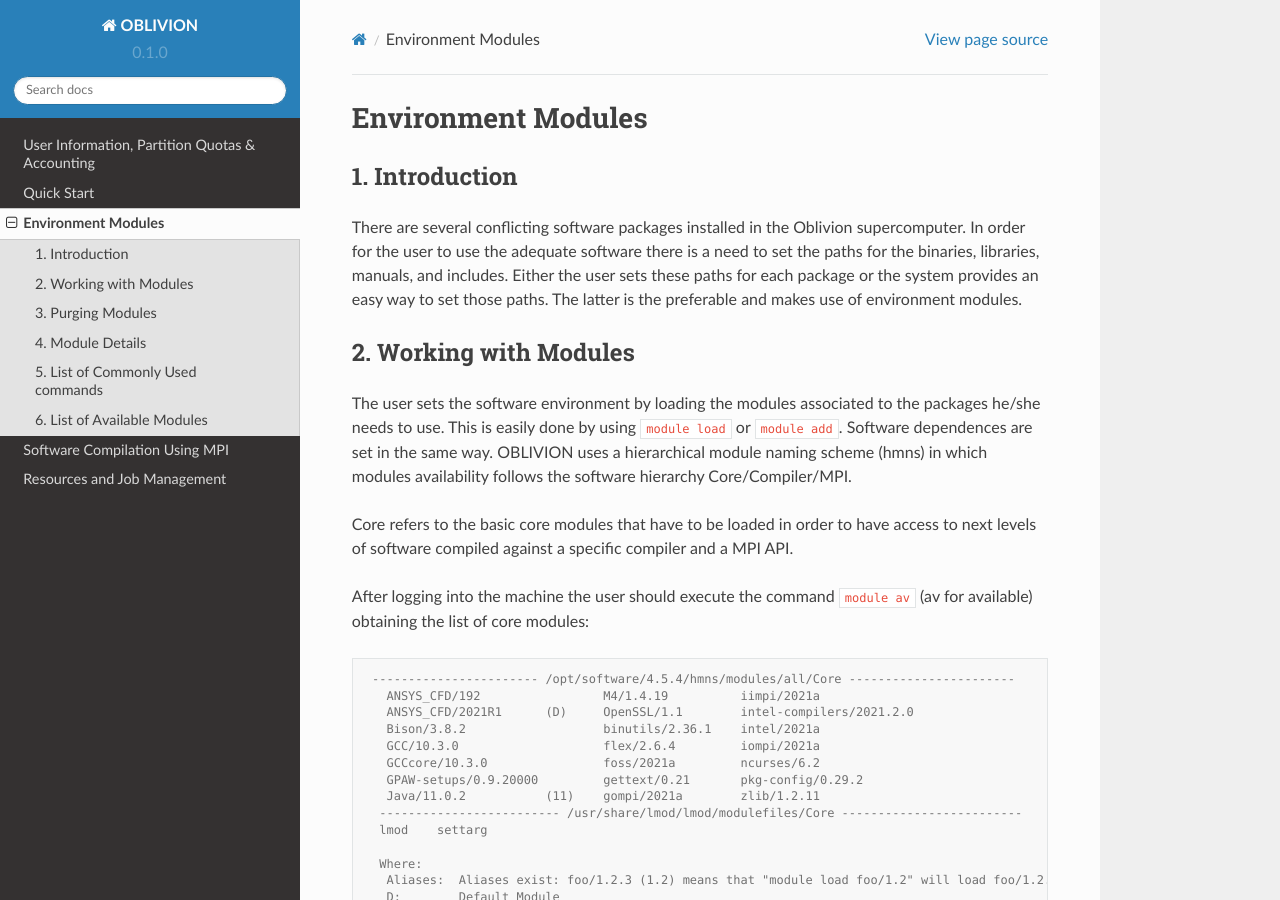
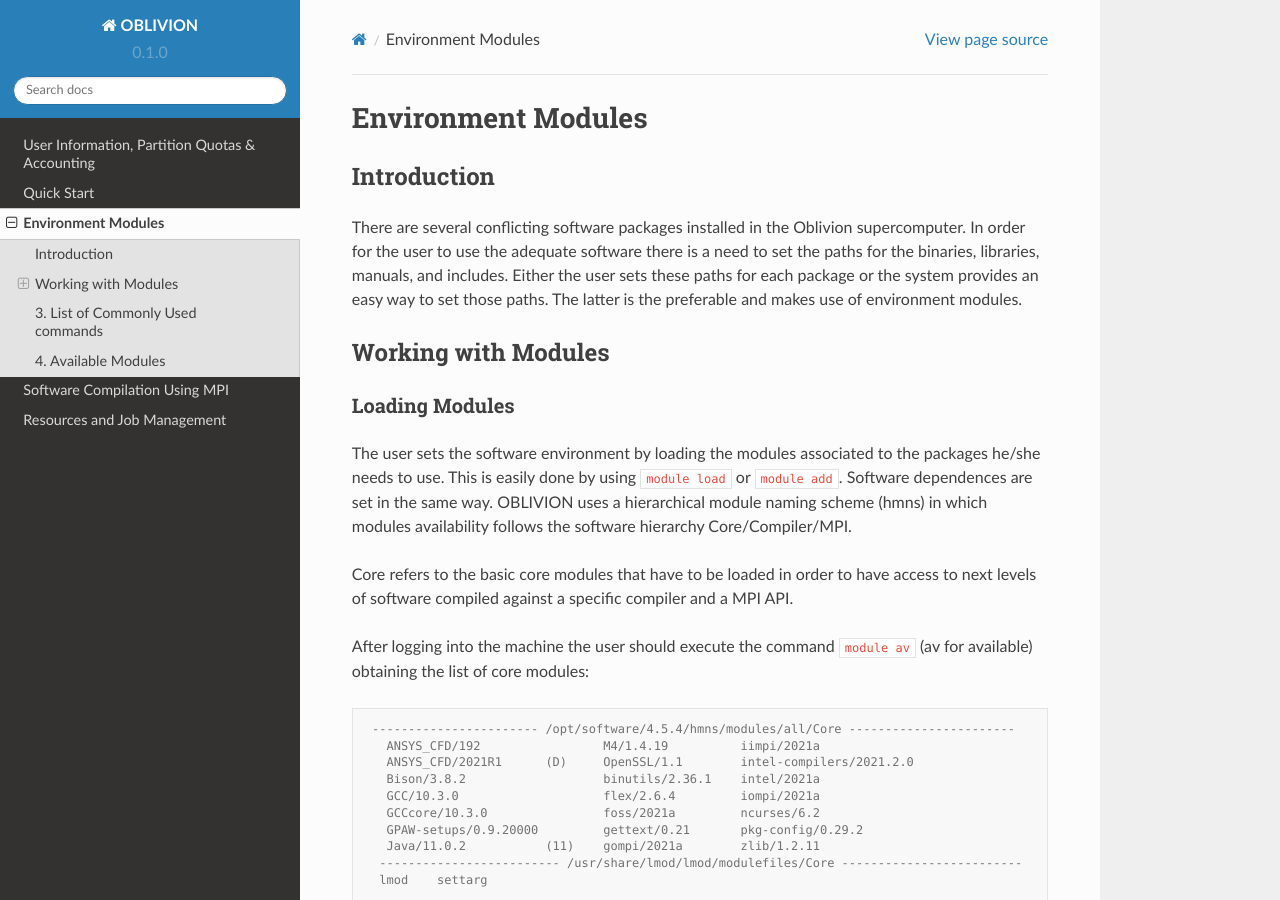
Before and after one commit to mavillez/Oblivion, a Sphinx documentation site: the page built from docs/source/modules.rst, in a window 1280 px wide and 900 px high. Built offline with Sphinx 7.4.7 and the Read the Docs theme 2.0.0, drawn with Linux system fonts in a browser that asks for light colours; some of the changed text lies outside the part shown.

Commit message:
Update modules.rst

```diff
--- a/docs/source/modules.rst
+++ b/docs/source/modules.rst
@@ -1,14 +1,17 @@
 Environment Modules
 ===================
 
-1. Introduction
----------------
+Introduction
+------------
 
 There are several conflicting software packages installed in the Oblivion supercomputer. In order for the user to use the adequate software there is a need to set the paths for the binaries, libraries, manuals, and includes. Either the user sets these paths for each package or the system provides an easy way to set those paths. The latter is the preferable and makes use of environment modules.
 
 
-2. Working with Modules
------------------------
+Working with Modules
+--------------------
+
+Loading Modules
+~~~~~~~~~~~~~~~
 
 The user sets the software environment by loading the modules associated to the packages he/she needs to use. This is easily done by using ``module load`` or ``module add``. Software dependences are set in the same way. OBLIVION uses a hierarchical module naming scheme (hmns) in which modules availability follows the software hierarchy Core/Compiler/MPI.
 
@@ -153,8 +156,8 @@
  11) libevent/2.1.12    22) ncurses/6.2
 
 
-3. Purging Modules
-------------------
+Purging Modules
+~~~~~~~~~~~~~~~
 
 The user can purge the loaded modules by executing
 
@@ -174,8 +177,8 @@
 
   module restore <module_environment>
 
-4. Module Details
------------------
+Module Details
+~~~~~~~~~~~~~~
 
 To learn further details of a module, how to load it, and dependencies use
 
@@ -214,7 +217,7 @@
        - Homepage: https://easybuild.readthedocs.io/en/master/Common-toolchains.html#intel-toolchain
 
 
-5. List of Commonly Used commands
+3. List of Commonly Used commands
 ---------------------------------
 
 .. list-table::
@@ -239,8 +242,8 @@
     - Displays the list of saved modules environment
 
 
-6. List of Available Modules
-----------------------------
+4. Available Modules
+--------------------
 
 To list all the available modules the user can use the command ``module spider`` obtaining
 
```
